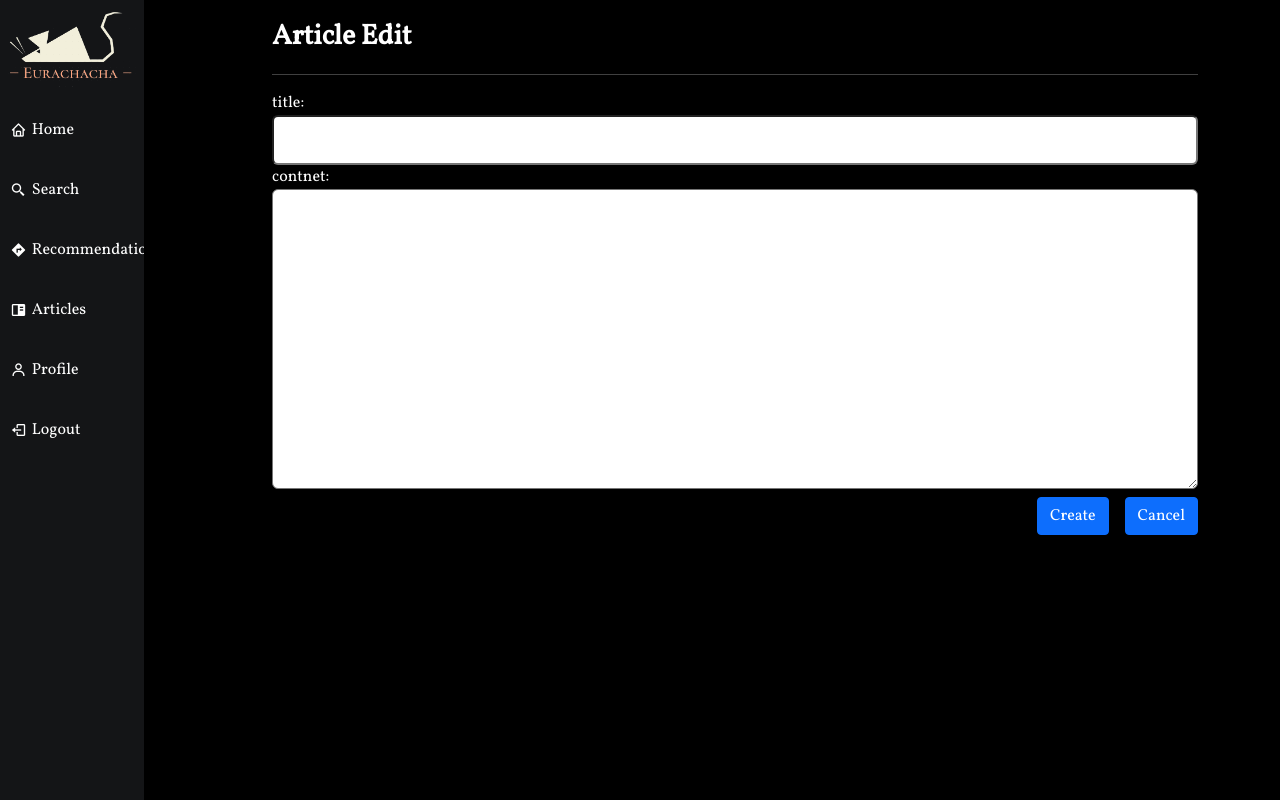
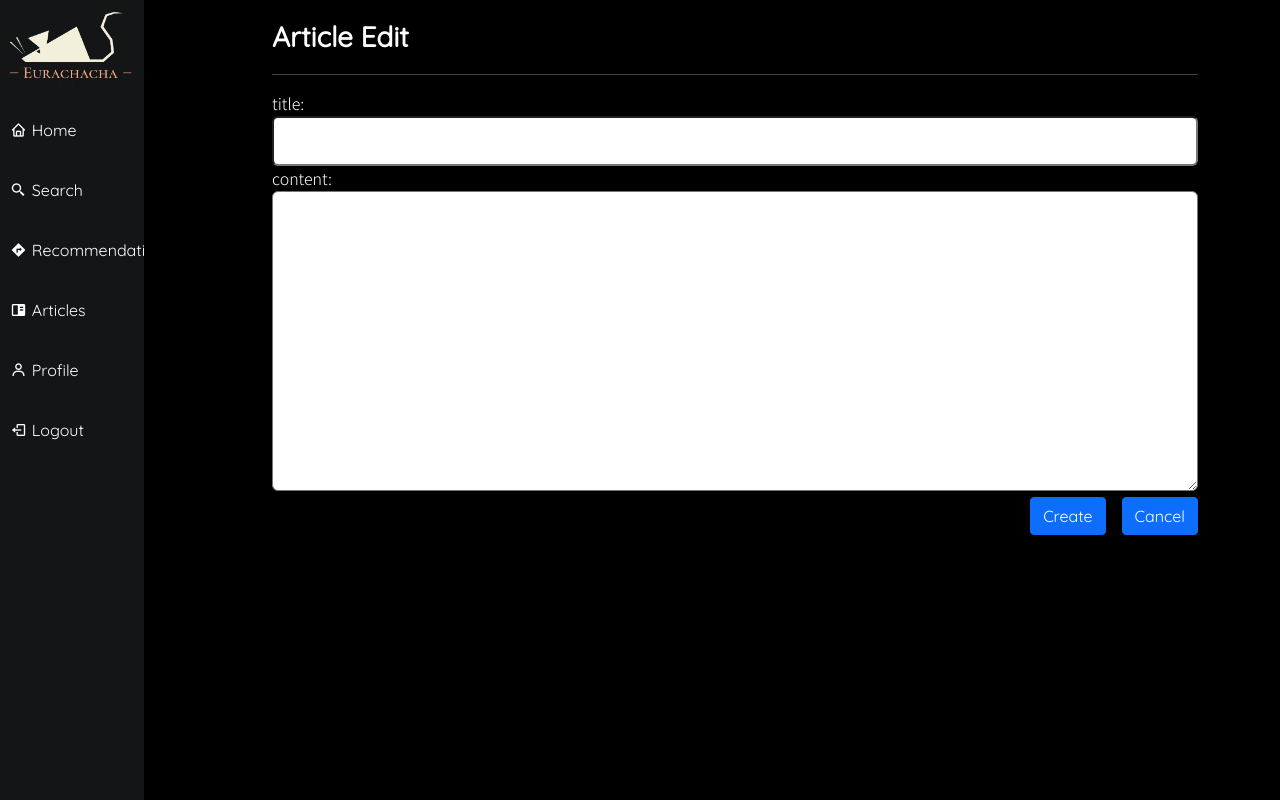
Before and after one commit to MoCCo329/EURACHACHA, a Vue app: page /articles/new/edit in a window 1280 px wide. Built offline with nearby package versions, Linux system fonts and the light colour scheme; no server answers; sample sign-in values are in the browser's storage.

Commit message:
Update kor font to articles, reviews

```diff
--- a/public/index.html
+++ b/public/index.html
@@ -10,7 +10,10 @@
     <title><%= htmlWebpackPlugin.options.title %></title>
     <link rel="preconnect" href="https://fonts.googleapis.com">
     <link rel="preconnect" href="https://fonts.gstatic.com" crossorigin>
-    <link href="https://fonts.googleapis.com/css2?family=Vollkorn&display=swap" rel="stylesheet">
+    <link href="https://fonts.googleapis.com/css2?family=Quicksand&display=swap" rel="stylesheet">
+    <link rel="preconnect" href="https://fonts.googleapis.com">
+    <link rel="preconnect" href="https://fonts.gstatic.com" crossorigin>
+    <link href="https://fonts.googleapis.com/css2?family=Noto+Sans+KR:wght@300&display=swap" rel="stylesheet">
   </head>
   <body>
     <noscript>
--- a/src/App.vue
+++ b/src/App.vue
@@ -43,7 +43,10 @@ import { mapActions } from "vuex"
   margin: 0;
   padding: 0;
   box-sizing: border-box;
-  font-family: 'Vollkorn', serif;
+  font-family: 'Quicksand', sans-serif;
+}
+.font-kor {
+  font-family: 'Noto Sans KR', sans-serif;
 }
 #app {
   position: relative;
--- a/src/api/api.js
+++ b/src/api/api.js
@@ -1,5 +1,5 @@
 import axios from "axios"
-const HOST = "https://dh96s.link/api/v1/" // "http://localhost:8000/api/v1/"
+const HOST = "http://localhost:8000/api/v1/" // "https://dh96s.link/api/v1/"
 
 export const api = axios.create({
   baseURL: HOST,
--- a/src/components/Articles/ArticleForms.vue
+++ b/src/components/Articles/ArticleForms.vue
@@ -2,12 +2,12 @@
   <div>
     <form @submit.prevent="onSubmit">
       <div>
-        <label class="article-label" for="title">title: </label>
-        <input class="article-input-title" type="text" id="title" v-model="newArticle.title">
+        <label class="article-label font-kor" for="title">title: </label>
+        <input class="article-input-title font-kor" type="text" id="title" v-model="newArticle.title">
       </div>
       <div>
-        <label class="article-label" for="content">contnet: </label>
-        <textarea class="article-input-content" type="text" id="content" v-model="newArticle.content"></textarea>
+        <label class="article-label font-kor" for="content">content: </label>
+        <textarea class="article-input-content font-kor" type="text" id="content" v-model="newArticle.content"></textarea>
       </div>
       <div class="d-flex justify-content-end">
         <button type="submit" class="btn btn-primary me-3">{{ action }}</button>
--- a/src/components/Comments/CommentListForm.vue
+++ b/src/components/Comments/CommentListForm.vue
@@ -5,7 +5,7 @@
       <div class="mb-3">
         <i class='bx bx-user'></i><span class="text-white"> {{ currentUser.username }} </span>
         <div class="d-flex mt-1">
-          <input type="text" class="form-control me-2" id="comment" aria-describedby="reviewHelp" placeholder="Please write your review"  v-model="content" required>
+          <input type="text" class="form-control me-2 font-kor" id="comment" aria-describedby="reviewHelp" placeholder="Please write your review"  v-model="content" required>
           <button type="submit" class="btn btn-primary">Submit</button>
         </div>
       </div>
--- a/src/components/Comments/CommentListItem.vue
+++ b/src/components/Comments/CommentListItem.vue
@@ -6,7 +6,7 @@
 
     <div class="comment-body">
       <div v-if="!isEditing">
-        <div class="comment-content">
+        <div class="comment-content font-kor">
           {{ payload.content }}
         </div>
       </div>
--- a/src/components/Movies/NowPlaying.vue
+++ b/src/components/Movies/NowPlaying.vue
@@ -80,8 +80,6 @@ export default {
 </script>
 
 <style>
-
-
 .swiper {
   width: 100%;
   height: 100%;
--- a/src/components/Reviews/MovieReviewForm.vue
+++ b/src/components/Reviews/MovieReviewForm.vue
@@ -6,7 +6,7 @@
         <i class='bx bx-user'></i><span class="text-white"> {{ currentUser.username }} </span>
         <div class="d-flex mt-1">
           <input type="number" min="0" max="10" step="1" v-model="score" required placeholder=" score">
-          <input type="text" class="form-control mx-3" id="review" aria-describedby="reviewHelp" placeholder="Please write your review"  v-model="content" required>
+          <input type="text" class="form-control mx-3 font-kor" id="review" aria-describedby="reviewHelp" placeholder="Please write your review"  v-model="content" required>
           <button type="submit" class="btn btn-primary">Submit</button>
         </div>
         <div id="reviewHelp" class="form-text">Don't forget to give score. Thank you for your valuable review.</div>
--- a/src/components/Reviews/MovieReviewItem.vue
+++ b/src/components/Reviews/MovieReviewItem.vue
@@ -9,7 +9,7 @@
       <div v-if="!isEditing">
         <div>
           <i class="fa-solid fa-star mb-3"></i><span class="fa-solid mb-3 mx-2"> {{ payload.score }} </span>
-          <div class="review-content">
+          <div class="review-content font-kor">
             {{ payload.content }}
           </div>
         </div>
@@ -28,7 +28,7 @@
 
       <div class="review-edit d-flex" v-if="isEditing">
         <input type="number" min="0" max="10" step="1" v-model="payload.score" required >
-        <input type="text" class="form-control mx-2" id="review" aria-describedby="reviewHelp" v-model="payload.content" required>
+        <input type="text" class="form-control mx-2 font-kor" id="review" aria-describedby="reviewHelp" v-model="payload.content" required>
         <button type="submit" class="btn btn-primary me-2" @click="onUpdate">Update</button>
         <button type="submit" class="btn btn-primary" @click="doCancel">Cancle</button>
       </div>
--- a/src/views/ArticleDetailView.vue
+++ b/src/views/ArticleDetailView.vue
@@ -20,7 +20,7 @@
 
 
     <hr>
-    <div class="article-body">
+    <div class="article-body font-kor">
       <p class="article-content">{{ article.content }}</p>
 
 
@@ -117,9 +117,6 @@ export default {
   align-self: center;
   letter-spacing: 1px;
 }
-.article-body {
-
-}
 .article-body .article-content {
   font-size: 24px;
   min-height: 500px;
--- a/src/views/ArticleListView.vue
+++ b/src/views/ArticleListView.vue
@@ -4,7 +4,7 @@
     <!-- <login-modal></login-modal> -->
     <div class="article-head">
       <i class='bx bx-chat'></i>
-      <span class="text fs-7 fw-bold">The bulletin board is a communication space where you can share useful information or opinions about movies and get help from each other.<br>
+      <span class="text fs-7 fw-bold">This bulletin board is a communication space where you can share useful information or opinions about movies and get help from each other.<br>
       Please feel free to post and share various opinions and articles.</span>
     </div>
 
@@ -18,7 +18,7 @@
     <ul class="article-ul">
       <li class="article-li" v-for="article in articles" :key="article.pk">
         <div class="article">
-          <router-link class="router-link" :to="{ name: 'article', params: { articlePk: article.pk } }">
+          <router-link class="router-link font-k" :to="{ name: 'article', params: { articlePk: article.pk } }">
             {{ article.title }}<br>{{ article.created_at | time }}
           </router-link>
           <span class="article-detail">
@@ -39,7 +39,7 @@
       </router-link>
     </div>
 
-    <nav aria-label="Page navigation example">
+    <!-- <nav aria-label="Page navigation example">
       <ul class="pagination">
         <li class="page-item">
           <a class="page-link" href="" aria-label="Previous">
@@ -55,7 +55,7 @@
           </a>
         </li>
       </ul>
-    </nav>
+    </nav> -->
   </div>
 </template>
 
```
